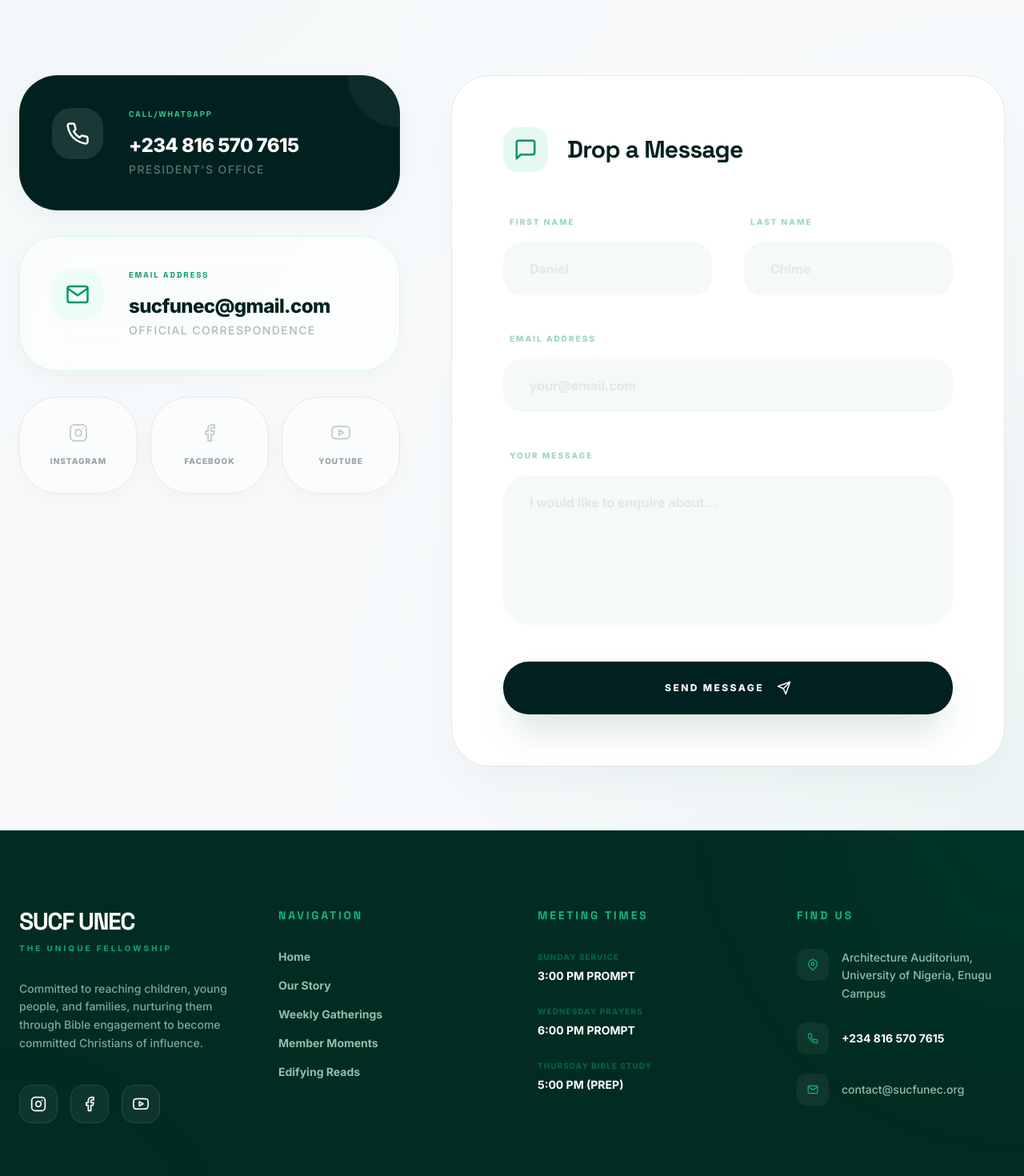
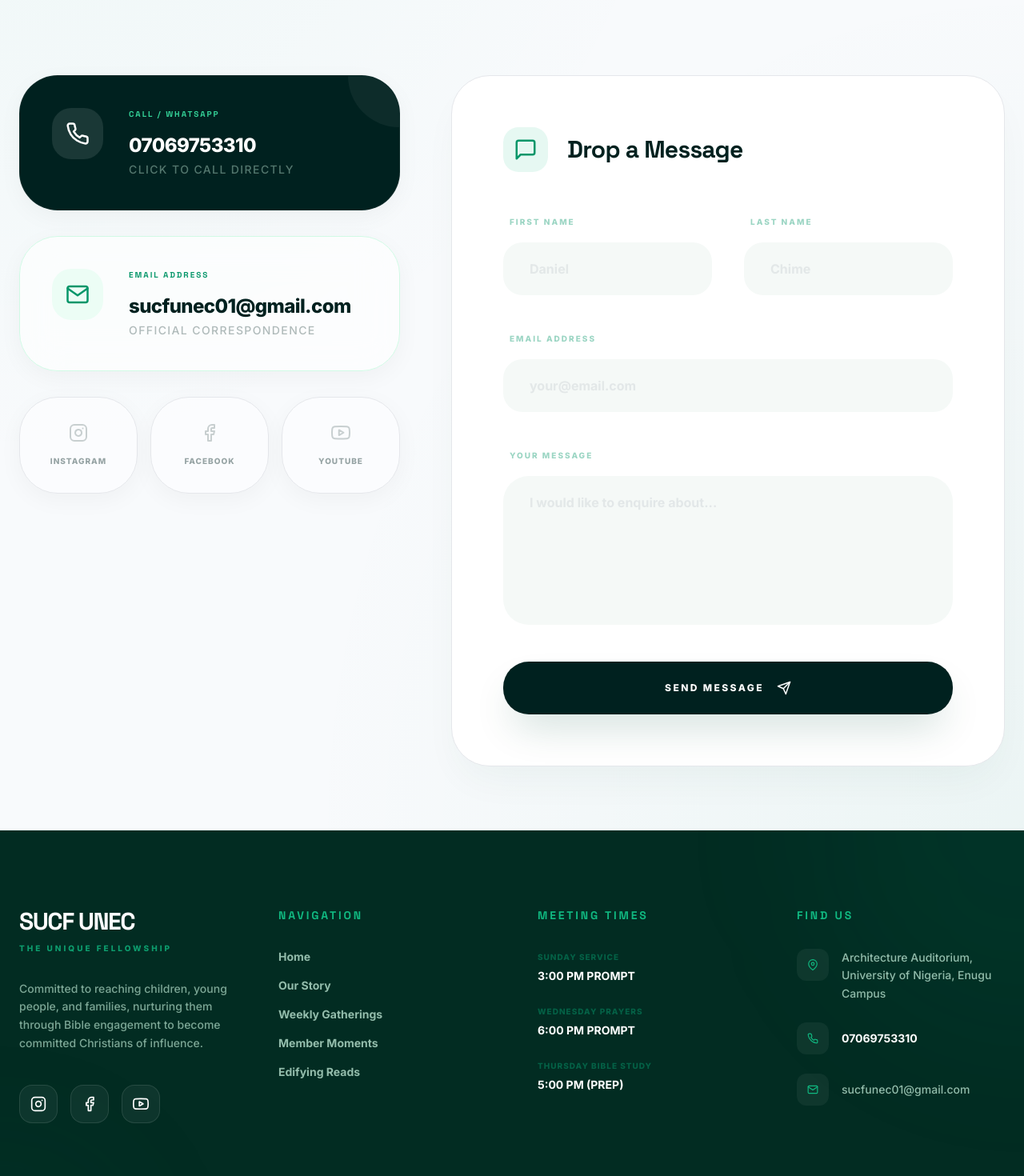
Before and after one commit to Daniel-1165/SUCF_UNEC, a React (Vite) app: page /contact in a window 1280 px wide. Shown: the part 480-1950 px from the top of the page at 80% size. Built offline with nearby package versions, Linux system fonts and the light colour scheme; no server answers.

Commit message:
it's a wrap

```diff
--- a/src/components/Footer.jsx
+++ b/src/components/Footer.jsx
@@ -78,13 +78,13 @@ const Footer = () => {
                                 <div className="w-10 h-10 rounded-xl bg-white/5 flex items-center justify-center text-emerald-500 shrink-0">
                                     <FiPhone />
                                 </div>
-                                <span className="font-bold text-white">+234 816 570 7615</span>
+                                <a href="tel:07069753310" className="font-bold text-white hover:text-emerald-400 transition-colors">07069753310</a>
                             </li>
                             <li className="flex items-center gap-4">
                                 <div className="w-10 h-10 rounded-xl bg-white/5 flex items-center justify-center text-emerald-500 shrink-0">
                                     <FiMail />
                                 </div>
-                                <span className="font-medium hover:text-white cursor-pointer transition-colors">contact@sucfunec.org</span>
+                                <a href="mailto:sucfunec01@gmail.com" className="font-medium hover:text-white transition-colors">sucfunec01@gmail.com</a>
                             </li>
                         </ul>
                     </div>
--- a/src/pages/Contact.jsx
+++ b/src/pages/Contact.jsx
@@ -3,6 +3,18 @@ import { FiPhone, FiMail, FiMapPin, FiInstagram, FiFacebook, FiYoutube, FiSend,
 import { motion } from 'framer-motion';
 
 const Contact = () => {
+    const handleSubmit = (e) => {
+        e.preventDefault();
+        const firstName = e.target.elements.firstName.value;
+        const lastName = e.target.elements.lastName.value;
+        const email = e.target.elements.email.value;
+        const message = e.target.elements.message.value;
+
+        const subject = encodeURIComponent(`Inquiry from ${firstName} ${lastName} via Website`);
+        const body = encodeURIComponent(`From: ${firstName} ${lastName}\nSender Email: ${email}\n\nMessage:\n${message}`);
+        window.location.href = `mailto:sucfunec01@gmail.com?subject=${subject}&body=${body}`;
+    };
+
     return (
         <div className="min-h-screen pt-32 pb-20 zeni-mesh-gradient">
             <div className="container mx-auto px-6 max-w-7xl">
@@ -34,7 +46,8 @@ const Contact = () => {
                             <motion.div
                                 initial={{ opacity: 0, x: -20 }}
                                 animate={{ opacity: 1, x: 0 }}
-                                className="zeni-card-dark p-6 md:p-10 relative overflow-hidden group"
+                                className="zeni-card-dark p-6 md:p-10 relative overflow-hidden group cursor-pointer"
+                                onClick={() => window.location.href = 'tel:07069753310'}
                             >
                                 <div className="absolute top-0 right-0 w-32 h-32 bg-white/5 rounded-full -translate-y-1/2 translate-x-1/2 group-hover:scale-110 transition-transform" />
                                 <div className="flex items-start gap-4 md:gap-8 relative z-10">
@@ -42,9 +55,9 @@ const Contact = () => {
                                         <FiPhone />
                                     </div>
                                     <div>
-                                        <h3 className="text-[9px] md:text-[10px] font-black uppercase tracking-[0.2em] text-emerald-400 mb-2 md:mb-4">Call/WhatsApp</h3>
-                                        <p className="text-xl md:text-2xl font-black mb-1 tracking-tight">+234 816 570 7615</p>
-                                        <p className="text-emerald-100/40 text-[10px] md:text-sm font-medium uppercase tracking-widest">President's Office</p>
+                                        <h3 className="text-[9px] md:text-[10px] font-black uppercase tracking-[0.2em] text-emerald-400 mb-2 md:mb-4">Call / WhatsApp</h3>
+                                        <p className="text-xl md:text-2xl font-black mb-1 tracking-tight">07069753310</p>
+                                        <p className="text-emerald-100/40 text-[10px] md:text-sm font-medium uppercase tracking-widest">Click to Call Directly</p>
                                     </div>
                                 </div>
                             </motion.div>
@@ -54,7 +67,8 @@ const Contact = () => {
                                 initial={{ opacity: 0, x: -20 }}
                                 animate={{ opacity: 1, x: 0 }}
                                 transition={{ delay: 0.1 }}
-                                className="zeni-card p-6 md:p-10 group bg-white/60 backdrop-blur-xl border-emerald-100"
+                                className="zeni-card p-6 md:p-10 group bg-white/60 backdrop-blur-xl border-emerald-100 cursor-pointer"
+                                onClick={() => window.location.href = 'mailto:sucfunec01@gmail.com'}
                             >
                                 <div className="flex items-start gap-4 md:gap-8">
                                     <div className="w-12 h-12 md:w-16 md:h-16 rounded-2xl md:rounded-[1.5rem] bg-emerald-50 text-emerald-600 flex items-center justify-center text-2xl md:text-3xl group-hover:scale-110 transition-transform">
@@ -62,7 +76,7 @@ const Contact = () => {
                                     </div>
                                     <div>
                                         <h3 className="text-[9px] md:text-[10px] font-black uppercase tracking-[0.2em] text-emerald-600 mb-2 md:mb-4">Email Address</h3>
-                                        <p className="text-xl md:text-2xl font-black text-[#00211F] mb-1 tracking-tight break-all">sucfunec@gmail.com</p>
+                                        <p className="text-xl md:text-2xl font-black text-[#00211F] mb-1 tracking-tight break-all">sucfunec01@gmail.com</p>
                                         <p className="text-[#00211F] opacity-30 text-[10px] md:text-sm font-medium uppercase tracking-widest">Official Correspondence</p>
                                     </div>
                                 </div>
@@ -105,29 +119,29 @@ const Contact = () => {
                                 <h2 className="text-2xl md:text-3xl font-black text-[#00211F] tracking-tight">Drop a Message</h2>
                             </div>
 
-                            <form className="space-y-10">
+                            <form onSubmit={handleSubmit} className="space-y-10">
                                 <div className="grid md:grid-cols-2 gap-10">
                                     <div className="space-y-4">
                                         <label className="text-[10px] font-black uppercase tracking-[0.2em] text-emerald-600/40 px-2">First Name</label>
-                                        <input type="text" className="w-full px-8 py-5 rounded-[1.5rem] bg-[#F5F9F7] border border-transparent focus:bg-white focus:border-emerald-500 focus:ring-8 focus:ring-emerald-500/5 outline-none transition-all font-bold text-[#00211F] placeholder:opacity-20" placeholder="Daniel" />
+                                        <input type="text" name="firstName" required className="w-full px-8 py-5 rounded-[1.5rem] bg-[#F5F9F7] border border-transparent focus:bg-white focus:border-emerald-500 focus:ring-8 focus:ring-emerald-500/5 outline-none transition-all font-bold text-[#00211F] placeholder:opacity-20" placeholder="Daniel" />
                                     </div>
                                     <div className="space-y-4">
                                         <label className="text-[10px] font-black uppercase tracking-[0.2em] text-emerald-600/40 px-2">Last Name</label>
-                                        <input type="text" className="w-full px-8 py-5 rounded-[1.5rem] bg-[#F5F9F7] border border-transparent focus:bg-white focus:border-emerald-500 focus:ring-8 focus:ring-emerald-500/5 outline-none transition-all font-bold text-[#00211F] placeholder:opacity-20" placeholder="Chime" />
+                                        <input type="text" name="lastName" required className="w-full px-8 py-5 rounded-[1.5rem] bg-[#F5F9F7] border border-transparent focus:bg-white focus:border-emerald-500 focus:ring-8 focus:ring-emerald-500/5 outline-none transition-all font-bold text-[#00211F] placeholder:opacity-20" placeholder="Chime" />
                                     </div>
                                 </div>
 
                                 <div className="space-y-4">
                                     <label className="text-[10px] font-black uppercase tracking-[0.2em] text-emerald-600/40 px-2">Email Address</label>
-                                    <input type="email" className="w-full px-8 py-5 rounded-[1.5rem] bg-[#F5F9F7] border border-transparent focus:bg-white focus:border-emerald-500 focus:ring-8 focus:ring-emerald-500/5 outline-none transition-all font-bold text-[#00211F] placeholder:opacity-20" placeholder="your@email.com" />
+                                    <input type="email" name="email" required className="w-full px-8 py-5 rounded-[1.5rem] bg-[#F5F9F7] border border-transparent focus:bg-white focus:border-emerald-500 focus:ring-8 focus:ring-emerald-500/5 outline-none transition-all font-bold text-[#00211F] placeholder:opacity-20" placeholder="your@email.com" />
                                 </div>
 
                                 <div className="space-y-4">
                                     <label className="text-[10px] font-black uppercase tracking-[0.2em] text-emerald-600/40 px-2">Your Message</label>
-                                    <textarea rows="6" className="w-full px-8 py-5 rounded-[2rem] bg-[#F5F9F7] border border-transparent focus:bg-white focus:border-emerald-500 focus:ring-8 focus:ring-emerald-500/5 outline-none transition-all font-bold text-[#00211F] placeholder:opacity-20 resize-none" placeholder="I would like to enquire about..."></textarea>
+                                    <textarea name="message" required rows="6" className="w-full px-8 py-5 rounded-[2rem] bg-[#F5F9F7] border border-transparent focus:bg-white focus:border-emerald-500 focus:ring-8 focus:ring-emerald-500/5 outline-none transition-all font-bold text-[#00211F] placeholder:opacity-20 resize-none" placeholder="I would like to enquire about..."></textarea>
                                 </div>
 
-                                <button className="w-full py-6 rounded-[2rem] bg-[#00211F] text-white font-black uppercase tracking-[0.2em] text-xs flex items-center justify-center gap-4 hover:bg-emerald-600 hover:scale-[1.02] transition-all shadow-2xl shadow-emerald-900/20 active:scale-95">
+                                <button type="submit" className="w-full py-6 rounded-[2rem] bg-[#00211F] text-white font-black uppercase tracking-[0.2em] text-xs flex items-center justify-center gap-4 hover:bg-emerald-600 hover:scale-[1.02] transition-all shadow-2xl shadow-emerald-900/20 active:scale-95">
                                     Send Message <FiSend className="text-lg" />
                                 </button>
                             </form>
```
